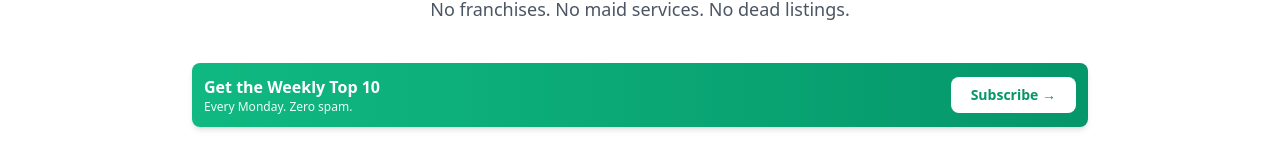
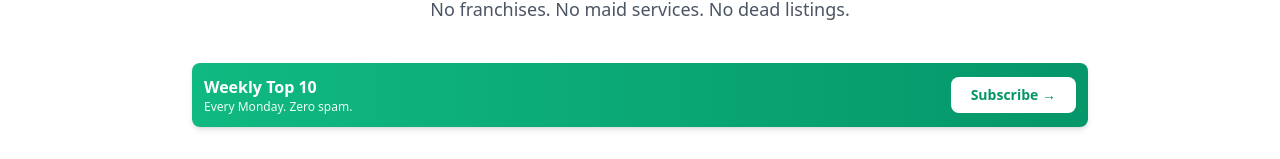
Before and after one commit to jeffsosville/cleaningexits, a Next.js app: page / in a window 1280 px wide. Shown: the part 238-397 px from the top of the page. Built offline with nearby package versions, Linux system fonts and the light colour scheme; no server answers; the database is empty.

Commit message:
Update index.tsx

```diff
--- a/pages/index.tsx
+++ b/pages/index.tsx
@@ -116,7 +116,7 @@ export default function Home({
           <div className="bg-gradient-to-r from-emerald-500 to-emerald-600 rounded-lg p-3 text-white shadow-md max-w-4xl mx-auto">
             <div className="flex flex-col sm:flex-row items-center justify-between gap-3">
               <div>
-                <h2 className="text-base font-bold">Get the Weekly Top 10</h2>
+                <h2 className="text-base font-bold">Weekly Top 10</h2>
                 <p className="text-xs text-emerald-50">Every Monday. Zero spam.</p>
               </div>
 
```
